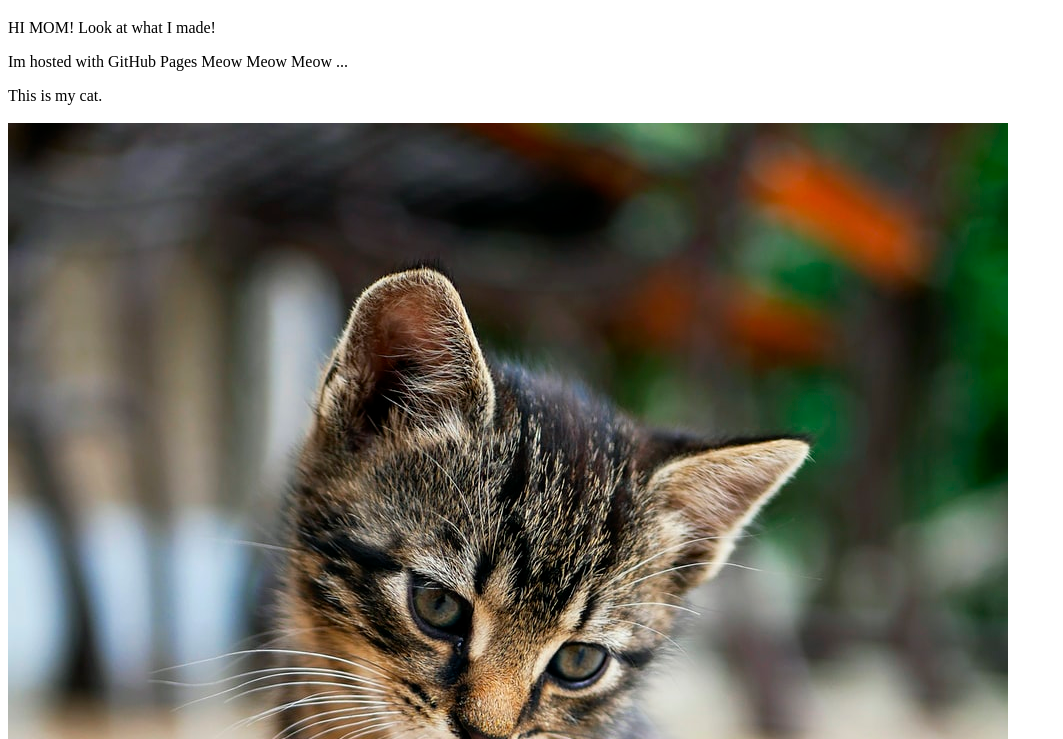
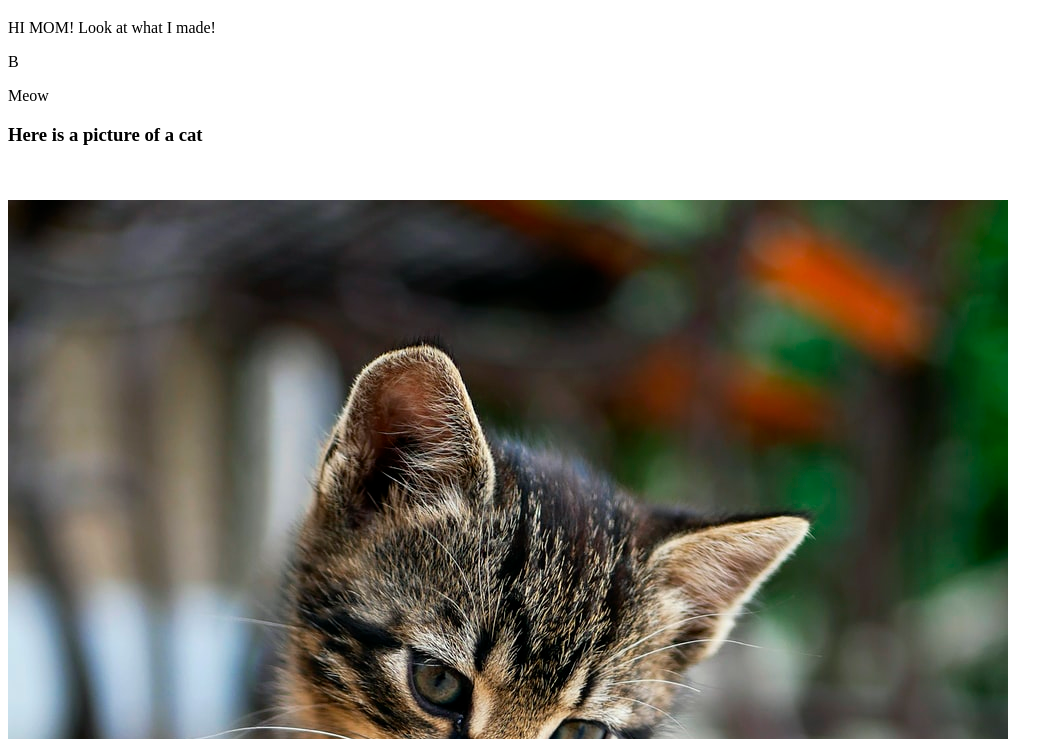
Before and after one commit to Myo-yoshi/CPSC329_Final, a plain HTML site: page index.html in a window 1280 px wide. Shown: the part 61-800 px from the top of the page, without its empty margins (0-1063 px from the left). Drawn offline with Linux system fonts and the light colour scheme.

Commit message:
Update index.html

```diff
--- a/index.html
+++ b/index.html
@@ -5,11 +5,14 @@
 
         HI MOM! Look at what I made!
 
-        <p>Im hosted with GitHub Pages Meow Meow Meow ... </p>
-
-        This is my cat.
+        <p>B </p>
+        Meow
+        <h3>
+            Here is a picture of a cat
+        </h3>
         <br><br>
         <img src="./catmeow.jpg" alt="Cat" /img>
 
+        BTW if you're interested in making your own webpage like this, go to GitHub Pages!
     </body>
 </html>
```
